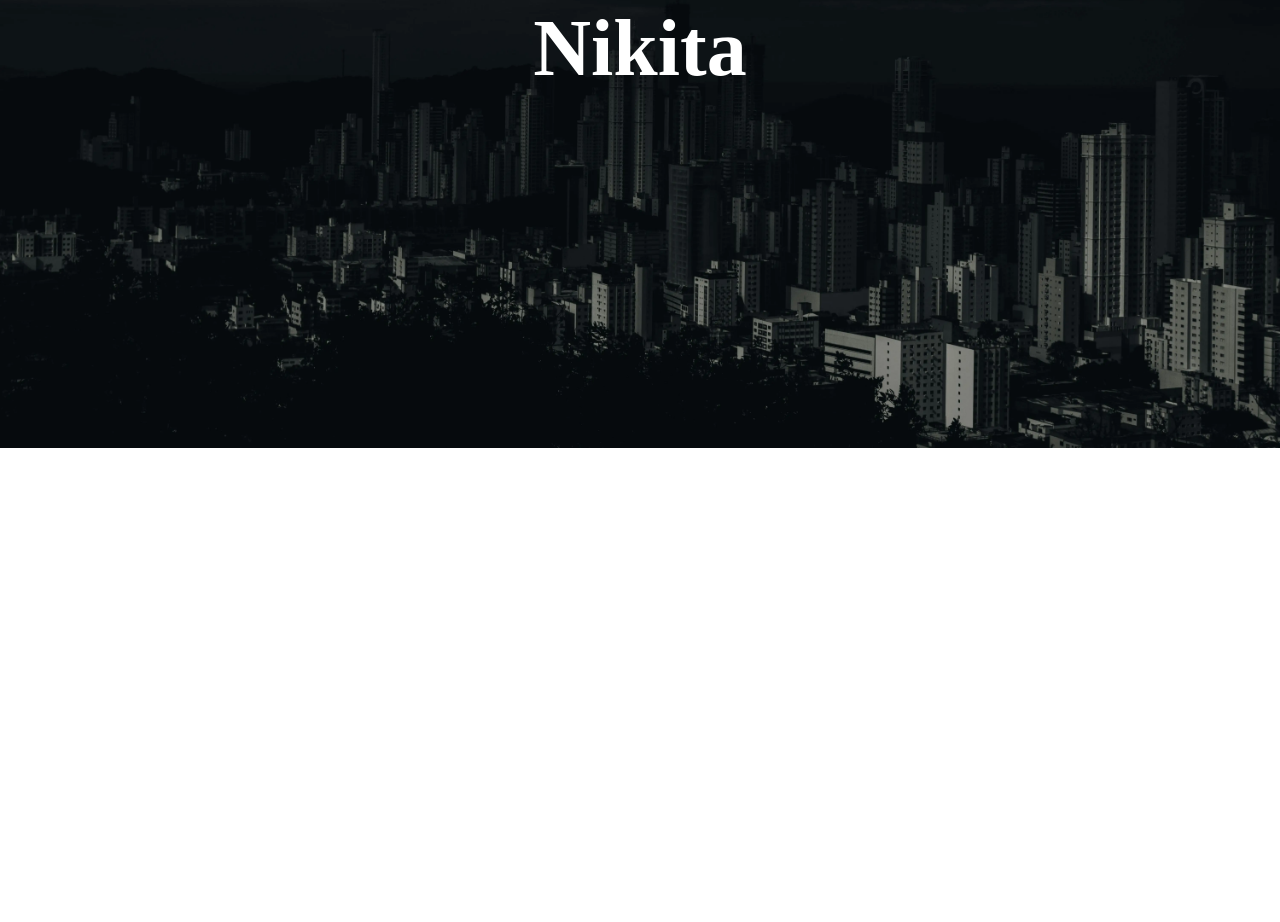
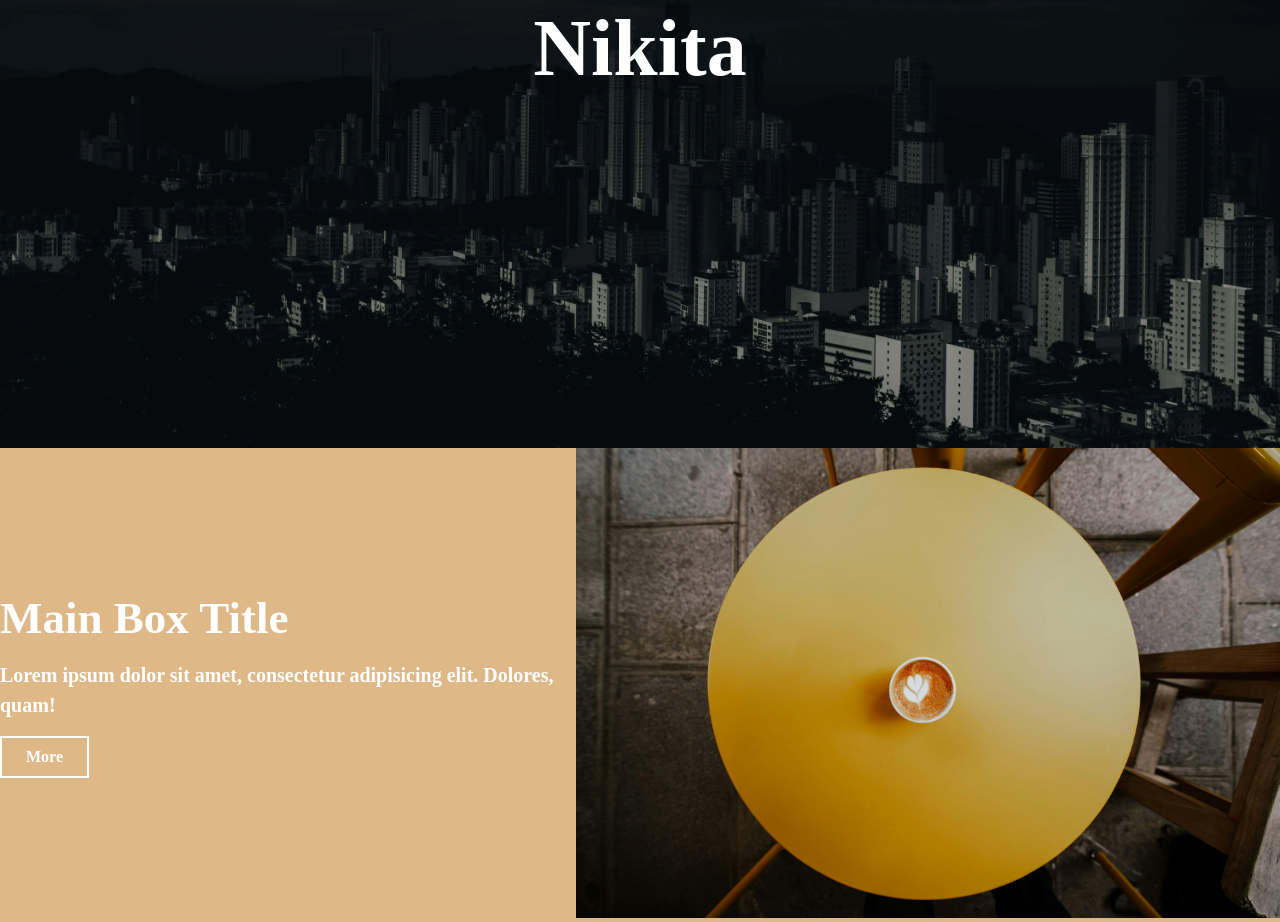
Before and after one commit to niknish123/Demo, a plain HTML site: page index.html in a window 1280 px wide. Shown: the part 352-1274 px from the top of the page. Before the commit the page ends 800 px from the top, so only its background shows below. Drawn offline with Linux system fonts and the light colour scheme.

Commit message:
box section and image created

```diff
--- a/index.html
+++ b/index.html
@@ -11,5 +11,21 @@
     <section class="main">
         <h1>Nikita</h1>
     </section>
+    <section class="box-main">
+        <div class="container">
+            <div class="inner">
+                <div class="box">
+                    <div class="text">
+                        <h2>Main Box Title</h2>
+                        <p>Lorem ipsum dolor sit amet, consectetur adipisicing elit. Dolores, quam!</p>
+                        <a href="#" class="btn-more">More</a>
+                    </div>
+                </div>
+                <div class="image">
+                    <img src="./box-main.webp" alt="box-image" role="img">
+                </div>
+            </div>
+        </div>
+    </section>
 </body>
 </html>
--- a/style.css
+++ b/style.css
@@ -28,3 +28,52 @@ body{
     font-size:80px;
     color:#ffffff;
 }
+.box-main{
+    width:100%;
+    height:100%;
+    background-color: burlywood;
+}
+.box-main .inner{
+    display: flex;
+    height:100%;
+}
+.image{
+    width:55%;
+    height:100%;
+}
+.image img{
+    width:100%;
+    height:100%;
+    object-fit: cover;
+}
+.box{
+    width: 45%;
+    display: flex;
+    justify-content: center;
+    align-items: center;
+}
+.box .text{
+    display:flex;
+    flex-direction: column;
+    justify-content: flex-start;
+    align-items: flex-start;
+    gap:16px;
+}
+.box .text h2{
+    font-size: 45px;
+    color:#ffffff;
+}
+.box .text p{
+    color:#fff;
+    font-size: 20px;
+    line-height: 30px;
+}
+.box .text a {
+    display: block;
+    border: 2px solid #ffffff;
+    padding: 10px 24px;
+    color: #fff;
+    text-align: center;
+    width: fit-content;
+    text-decoration: none;
+}
```
Also changed, not shown: box-main.webp (added).
